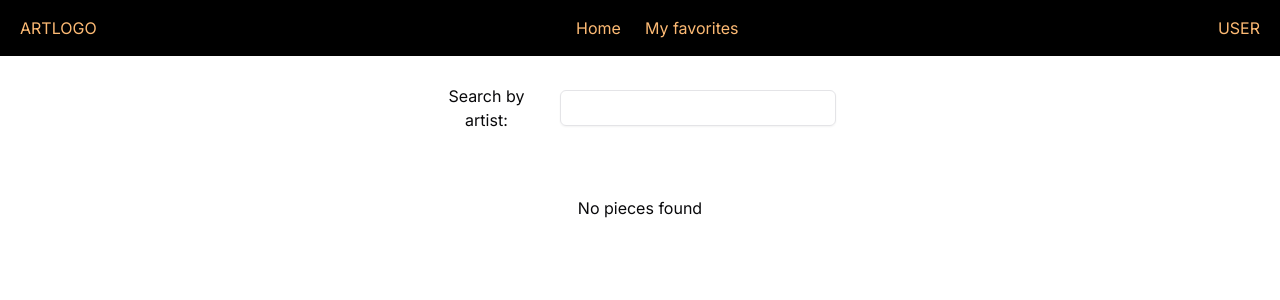
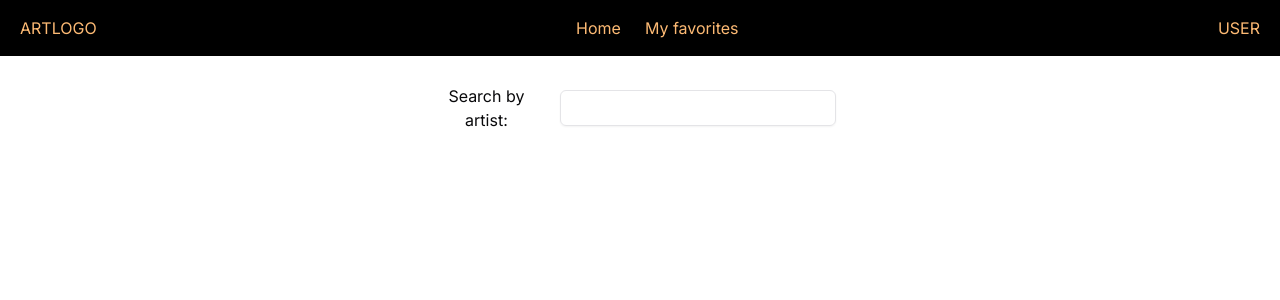
Before and after one commit to turnkeytitan/world-art, a Next.js app in the folder world-art/: page / in a window 1280 px wide. Shown: the top 300 px of the page. Built offline with nearby package versions, Linux system fonts and the light colour scheme.

Commit message:
fix: conditional show on pieces

```diff
--- a/world-art/src/app/page.tsx
+++ b/world-art/src/app/page.tsx
@@ -80,7 +80,7 @@ function Home() {
         </ul>
       )}
 
-      {artists.length > 0 ? (
+      {!(artists.length > 0) ? (
         <section className="flex flex-wrap justify-center items-baseline gap-8 mb-20">
           {pieces.map((piece) => (
             <Card key={piece.artworkId}>
```
